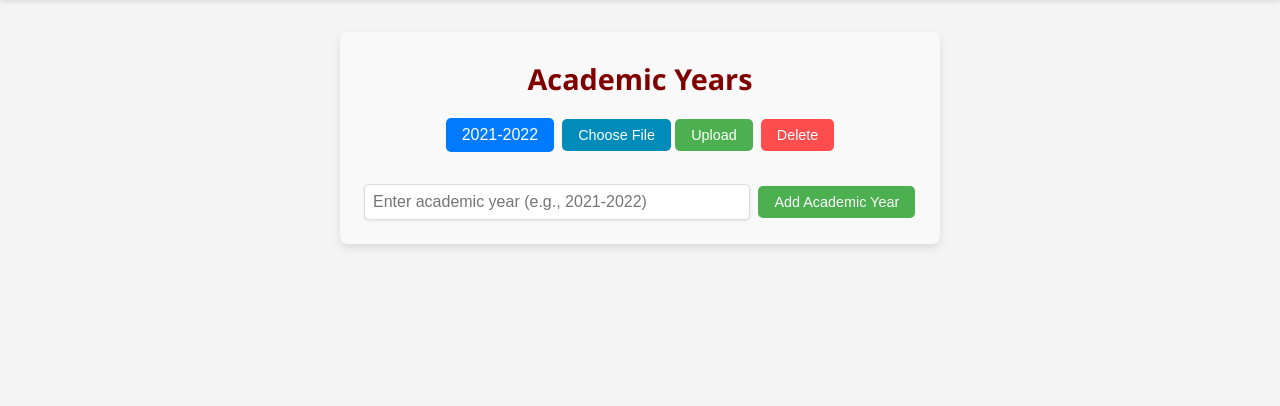
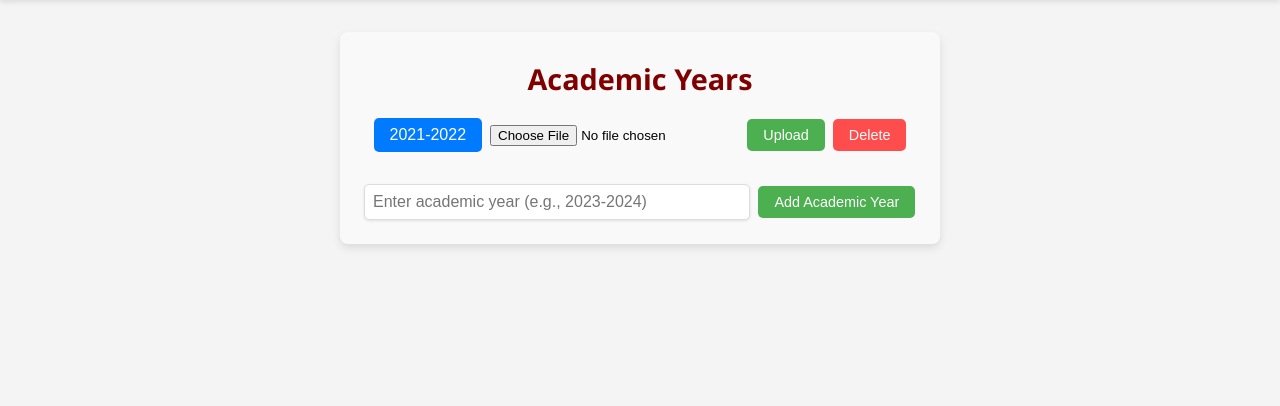
Before and after one commit to VaishnaviRaoB/NBAcademix, a Django app: page /student-details/ in a window 1280 px wide. Shown: the part 70-476 px from the top of the page. Run offline with Django 3.2, Linux system fonts and the light colour scheme; a user stored in the database is signed in; data comes from the database, SQL or seed files in the repository; both versions use the stored data as it was after the commit.

Commit message:
upload file error update

```diff
--- a/NBAcademix/NBAcademix/settings.py
+++ b/NBAcademix/NBAcademix/settings.py
@@ -26,7 +26,11 @@ SECRET_KEY = 'django-insecure-xqnz+i^-7z#=l4*vtbi#$fgvt_zin=hg@v#1*6dpd^e$aql2ri
 DEBUG = True
 
 ALLOWED_HOSTS = []
+import os
 
+# For handling file uploads
+MEDIA_URL = '/media/'
+MEDIA_ROOT = os.path.join(BASE_DIR, 'media')
 
 # Application definition
 
--- a/NBAcademix/adminpage/models.py
+++ b/NBAcademix/adminpage/models.py
@@ -25,20 +25,32 @@ class StudentBatch(models.Model):
     def __str__(self):
         return f"{self.name} - {self.year}"
 
+class AcademicYear(models.Model):
+    academic_year = models.CharField(max_length=9)  # e.g., '2023-2024'
+
+    def __str__(self):
+        return self.academic_year
+
+
 class StudentDocument(models.Model):
-    batch = models.ForeignKey(StudentBatch, on_delete=models.CASCADE)
+    batch = models.ForeignKey(AcademicYear, on_delete=models.CASCADE, related_name='documents')
     document = models.FileField(upload_to='student_documents/')
     uploaded_at = models.DateTimeField(auto_now_add=True)
     title = models.CharField(max_length=255)
 
+
     def __str__(self):
         return f"{self.title} - {self.batch}"
-class AcademicYear(models.Model):
-    academic_year = models.CharField(max_length=9)  # e.g., '2023'
 
-    def __str__(self):
-        return self.academic_year
-def save_student_document(student_batch, academic_year):
+def save_student_document(batch_name, academic_year, file_title, file):
+    # Ensure the AcademicYear exists or create it
     academic_year_obj, _ = AcademicYear.objects.get_or_create(academic_year=academic_year)
-    student_document = StudentDocument(batch=student_batch, academic_year=academic_year_obj)
+
+    # Create and save the StudentDocument
+    student_document = StudentDocument.objects.create(
+        batch=academic_year_obj,
+        title=file_title,
+        document=file
+    )
     student_document.save()
+    return student_document
--- a/NBAcademix/adminpage/templates/adminpage/student_details.html
+++ b/NBAcademix/adminpage/templates/adminpage/student_details.html
@@ -10,19 +10,12 @@
     <div class="academic-year-list">
         {% for batch in batches %}
             <div class="academic-year-item">
-                <!-- Year button -->
                 <button type="button" class="year-button">{{ batch.academic_year }}</button>
 
                 <!-- Upload file form -->
-                <form method="post" action="{% url 'upload_file_view' batch.id %}" enctype="multipart/form-data" class="upload-form">
+                <form method="post" action="{% url 'upload_file_view' batch.id %}" enctype="multipart/form-data">
                     {% csrf_token %}
-                    <!-- Hidden file input -->
-                    <input type="file" name="document" accept=".pdf,.doc,.docx,.xls,.xlsx,.png,.jpg,.jpeg" id="file-input-{{ batch.id }}" required style="display:none;">
-
-                    <!-- Button to open file dialog -->
-                    <button type="button" onclick="document.getElementById('file-input-{{ batch.id }}').click();" class="upload-button">Choose File</button>
-
-                    <!-- Submit button -->
+                    <input type="file" name="document" accept=".pdf,.doc,.docx,.xls,.xlsx,.png,.jpg,.jpeg" required>
                     <button type="submit" class="submit-button">Upload</button>
                 </form>
 
@@ -39,7 +32,7 @@
     <!-- Form to add a new academic year -->
     <form method="post" action="" class="add-form">
         {% csrf_token %}
-        <input type="text" name="academic_year" placeholder="Enter academic year (e.g., 2021-2022)" required>
+        <input type="text" name="academic_year" placeholder="Enter academic year (e.g., 2023-2024)" required>
         <button type="submit" class="add-button">Add Academic Year</button>
     </form>
 </div>
@@ -63,7 +56,11 @@
         box-shadow: 0 4px 8px rgba(0, 0, 0, 0.1);
         text-align: center;
     }
-
+    iframe {
+        border: none;
+        max-width: 100%;
+        height: 500px;
+    }
     .academic-year-container h2 {
         color: #800000;
         font-size: 1.8rem;
--- a/NBAcademix/adminpage/urls.py
+++ b/NBAcademix/adminpage/urls.py
@@ -1,5 +1,7 @@
 from django.urls import path
 from . import views
+from django.conf import settings
+from django.conf.urls.static import static
 
 urlpatterns = [
     path('', views.landing_page, name='landing_page'),
@@ -10,4 +12,4 @@ urlpatterns = [
     path('delete-account/', views.delete_account, name='delete_account'),
     path('student-details/', views.student_details_view, name='student_details'),
     path('upload-file/<int:batch_id>/', views.upload_file_view, name='upload_file_view'),# Add this line
-]
+]+ static(settings.MEDIA_URL, document_root=settings.MEDIA_ROOT)
--- a/NBAcademix/adminpage/views.py
+++ b/NBAcademix/adminpage/views.py
@@ -189,39 +189,48 @@ def handler500(request):
     return render(request, 'adminpage/500.html', status=500)
 @login_required
 def student_details_view(request):
-    """Display and manage academic years in the student details view."""
+    """Display and manage academic years and files."""
     batches = AcademicYear.objects.all()
 
     if request.method == 'POST':
         # Adding a new academic year
         if 'academic_year' in request.POST:
-            new_academic_year = request.POST.get('academic_year')
-            if new_academic_year:
-                # Check if the academic year already exists
-                if AcademicYear.objects.filter(academic_year=new_academic_year).exists():
-                    messages.error(request, "This academic year already exists.")
-                else:
-                    AcademicYear.objects.create(academic_year=new_academic_year)
-                    messages.success(request, "Academic year added successfully!")
-                return redirect('student_details')
+            academic_year = request.POST.get('academic_year')
+            if academic_year:
+                try:
+                    AcademicYear.objects.create(academic_year=academic_year)
+                    messages.success(request, f'Academic year "{academic_year}" added successfully.')
+                except Exception as e:
+                    messages.error(request, f'Error adding academic year: {str(e)}')
+            else:
+                messages.error(request, 'Please provide a valid academic year.')
 
         # Deleting an academic year
-        elif 'delete_batch' in request.POST:
+        if 'delete_batch' in request.POST:
             batch_id = request.POST.get('delete_batch')
-            batch = get_object_or_404(AcademicYear, id=batch_id)
-            batch.delete()
-            messages.success(request, "Academic year deleted successfully!")
-            return redirect('student_details')
+            try:
+                batch = AcademicYear.objects.get(id=batch_id)
+                batch.delete()
+                messages.success(request, f'Academic year "{batch.academic_year}" deleted successfully.')
+            except AcademicYear.DoesNotExist:
+                messages.error(request, 'The specified academic year does not exist.')
+            except Exception as e:
+                messages.error(request, f'Error deleting academic year: {str(e)}')
 
     return render(request, 'adminpage/student_details.html', {'batches': batches})
+
+
 @login_required
 def upload_file_view(request, batch_id):
+    """Handle file upload for a specific academic year."""
     if request.method == 'POST':
-        batch = get_object_or_404(AcademicYear, id=batch_id)
-        file = request.FILES.get('document')
-        if file:
-            StudentDocument.objects.create(batch=batch, document=file, title=file.name)
-            messages.success(request, "File uploaded successfully!")
-        else:
-            messages.error(request, "No file selected for upload.")
+        try:
+            batch = AcademicYear.objects.get(id=batch_id)
+            document = request.FILES['document']
+            StudentDocument.objects.create(batch=batch, document=document)
+            messages.success(request, 'File uploaded successfully.')
+        except AcademicYear.DoesNotExist:
+            messages.error(request, 'Academic year not found.')
+        except Exception as e:
+            messages.error(request, f'An error occurred: {str(e)}')
     return redirect('student_details')
```
Also changed, not shown: NBAcademix/adminpage/migrations/0010_alter_studentdocument_batch.py (added), NBAcademix/db.sqlite3.
